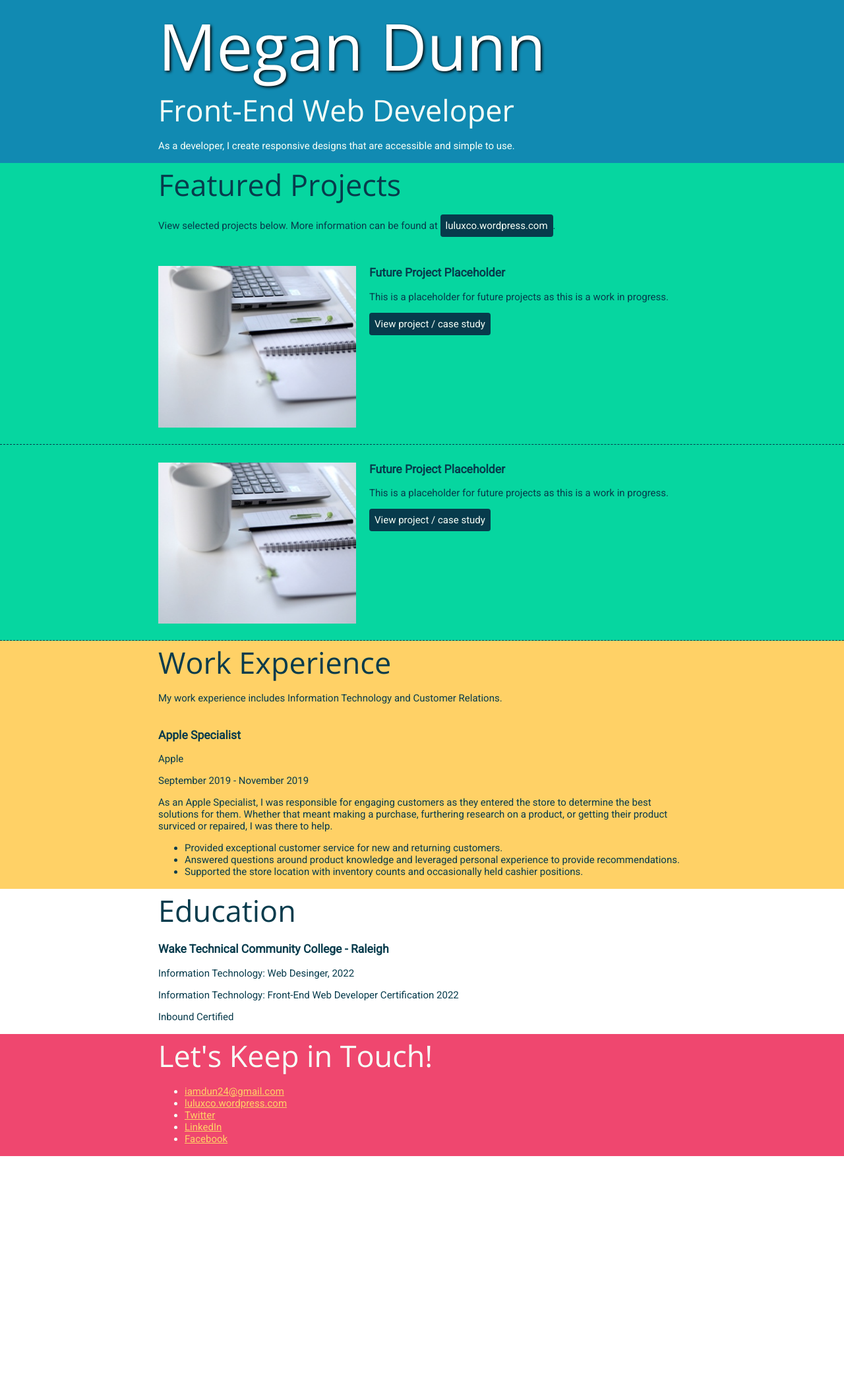
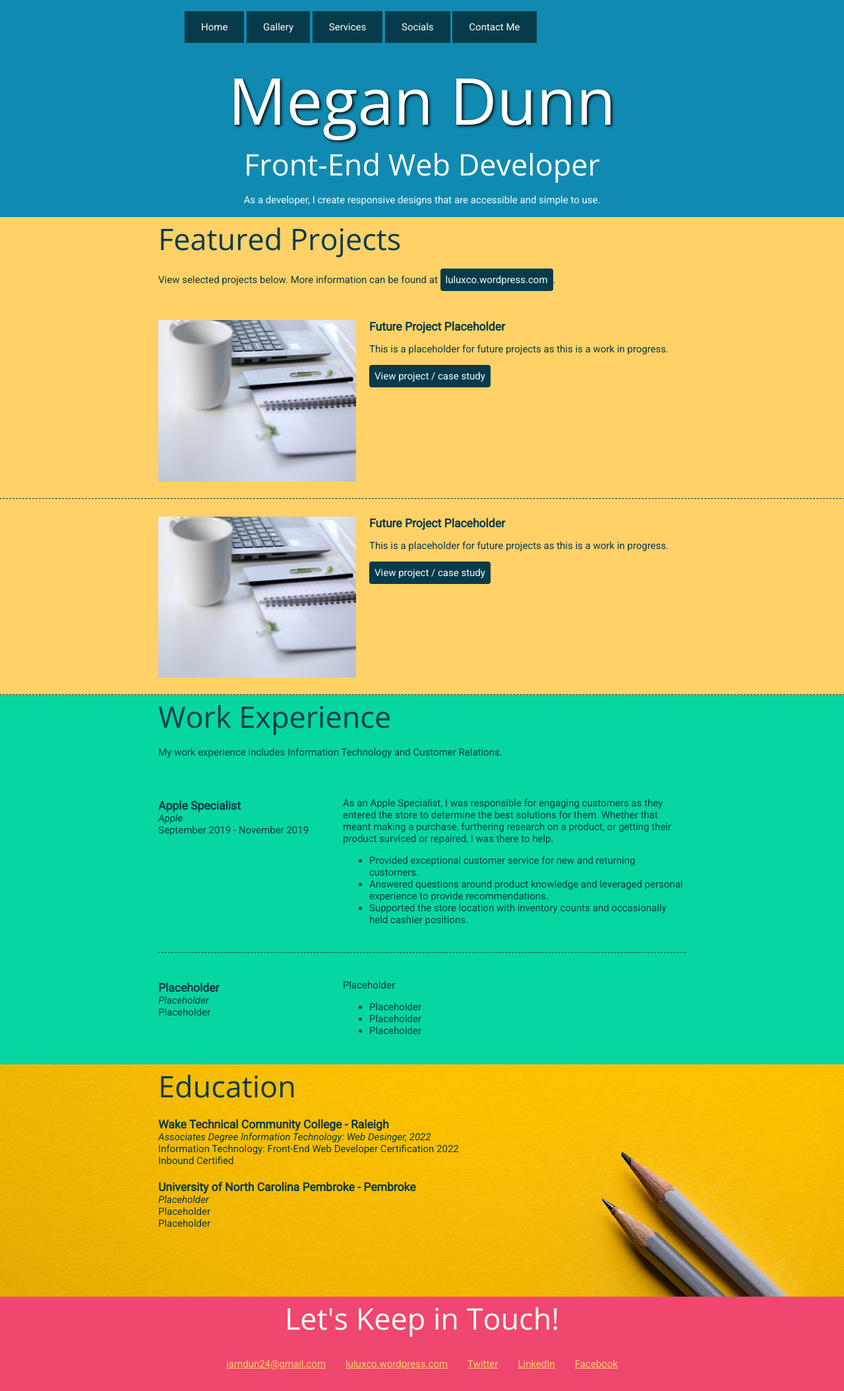
Before and after one commit to MeganVDunn/WebPortfolio, a plain HTML site: page index.html in a window 1280 px wide. Shown: the whole page at 66% size. Before the commit the page ends 1752 px from the top, so only its background shows below. Drawn offline with nearby package versions, Linux system fonts and the light colour scheme.

Commit message:
Add files via upload
hamburger menu and gallery grid

```diff
--- /dev/null
+++ b/css/mystyles.css
@@ -0,0 +1,152 @@
+/* Megan Dunn 04/02/2021 WEB 210 Hamburger Menu*/
+/*
+Color Pallete
+https://coolors.co/ef476f-ffd166-06d6a0-118ab2-073b4c
+#EF476F Paradise Pink
+#FFD166 Orange Yellow Crayola
+#06D6A0 Caribbean Green
+#118AB2 Blue NCS
+#073B4C Midnight Grean Eagle Green
+#f7fff7 Almost White
+*/
+
+
+/* mobile first */
+
+* {
+    margin: 0;							/* Set general page settings for font, margins and padding */
+    padding: 0;
+    font-family: sans-serif;
+}
+
+
+/* General page styles */
+h2 {
+    font-family: sans-serif;
+}
+footer {
+    background: #EF476F;
+    color: #f7fff7;
+    text-align: center;
+}
+/*Fixed Footer and Styles*/
+.footer {
+    position: relative;
+    left: 0;
+    bottom: 0;
+    width: 100%;
+    background: #EF476F;
+    color: #f7fff7;
+    text-align: center;
+ }
+/*Hamburger Menu and Style*/
+
+.menu-wrap {							/* .menu-wrap contains all parts of our responsive navigation */
+    height: 3em;						/* Set defaut height for navigation */
+    background-color: #118AB2;				/* Set background color for entire navigation (useful for horizontal menu)*/
+    padding: 10px 15px;					/* Set padding around navigation */
+    /*position: fixed;*/				/* Uncomment out this line to lock navigation to top of window when scolling */
+    width: 100%;						/* Have navigation fill entire horizontal space */
+}
+.menu-icon {
+    font-size: 2em;						/* Set size of hamburger menu icon */
+    color: #fff;						/* Set color of hamburger menu icon */
+}
+/*Navigation Bar and Styles*/
+
+nav {
+    position: absolute;					/* Absolute positions nav on page */
+    background-color: #118AB2;				/* Set background color for nav (useful when nav becomes vertical)*/
+    top: 3.5em;							/* Add space to top of screen so links are below hamburger icon */
+    left:0;								/* Navigation links should appear on left side of screen */
+    width: 100%;						/* Similar to .menu-wrap, nav should fill entire horizontal space */
+}
+nav ul {
+    list-style-type: none;				/* Get rid of bullets on unordered list (navigation links) */
+    max-height: 0em;					/* Section containing navigation links should be collapsed until hamburger menu icon is toggled */
+    overflow: hidden;					/* Content of collapsed section should be hidden */
+    transition: max-height 0.5s;		/* Transition between opening and closing of navigation should take 0.5 seconds */
+}
+nav ul li a {
+    display: block;						/* Links should be dispayed as block (eack link taking up its required space on a new line) */
+    padding: .75em 1.75em;				/* Set padding for each navigation link */
+    color: #fff;						/* Set color for navigation links */
+    text-decoration: none;				/* Get rid of underlines on navigation links */
+}
+nav ul li a:hover, nav ul li a:focus {
+    color: #EF476F;						/* Change color of link when hovered over or focused on */
+}
+/*Checkbox and Styles*/
+
+#checkbox {
+    display: none;						/* Although the checkbox functionality is needed, we don't want to see the actual checkbox */
+}
+#checkbox:checked ~ nav ul {
+    max-height: 11em;					/* When the checkbox is checked, expand the height of ul to reveal navigation */
+}
+/*Gallery grid/images/styles*/
+
+.row {
+  display: flex;
+  flex-wrap: wrap;
+  padding: 0 4px;
+  background-color: #FFD166;
+}
+
+/* Create four equal columns that sits next to each other */
+.column {
+  flex: 25%;
+  max-width: 25%;
+  padding: 0px;
+  background-color: #FFD166;
+}
+
+.column img {
+  margin-top: 8px;
+  vertical-align: middle;
+  width: 100%;
+}
+
+/* Responsive layout - makes a two column-layout instead of four columns */
+@media screen and (max-width: 800px) {
+    .column {
+      flex: 50%;
+      max-width: 50%;
+    }
+  }
+
+  /* Responsive layout - makes the two columns stack on top of each other instead of next to each other */
+  @media screen and (max-width: 600px) {
+    .column {
+      flex: 100%;
+      max-width: 100%;
+    }
+  }
+
+/* Responsive Hamburger Menu desktop/large screen settings */
+
+@media (min-width: 768px) { 			/* Media Query for larger screens */
+    .menu-icon {
+        display: none;					/* Hide hamburger menu icon on larger screens */
+    }
+    nav {
+        position: relative;
+        top: -1em;						/* Move navigation links up (as they no longer need to be below hamburger icon) */
+    }
+    nav ul {
+        max-height: 0.75em;				/* Adjust max-height to fit content horizontally rather than vertically */
+        padding: 15px 0;
+    }
+    nav ul li {
+        display: inline-block;			/* Display list items as an inline-block (on a single line) */
+        padding-left: 1em;				/* Add padding between horizontal links */
+    }
+
+/* Responsive layout - makes a two column-layout instead of four columns */
+@media screen and (max-width: 800px) {
+    .gallery {
+      flex: 50%;
+      max-width: 50%;
+    }
+
+}
--- a/css/styles.css
+++ b/css/styles.css
@@ -18,6 +18,12 @@ html{
 *,*:before, *:after {
     box-sizing: inherit;
 }
+html,body {
+    width: 100%;
+    margin: 0px;
+    padding: 0px;
+    overflow-x: hidden;
+}
 body {
     color: #073B4C;
     margin: 0;
@@ -35,9 +41,51 @@ a:hover {
     text-decoration: none;
 }
 .content-wrap {
-    width: 800px;
+    max-width: 800px;
+    width: 85%;
     margin: 0 auto;
     padding: 2px 0;
+}
+nav ul {
+    list-style: none;
+    text-align: left;
+    font: bold 12px/18px;
+}
+nav ul li {
+    display: inline-block;
+    position: relative;
+    padding: 15px 25px;
+    background: #073B4C;
+    cursor: pointer;
+}
+nav ul li:hover{
+    background: #90BEDE;
+    color: #073B4C;
+}
+nav ul li ul {
+    padding: 0;
+    position: absolute;
+    top: 48px;
+    left: -1000px;
+    width: 150px
+}
+nav ul li ul li {
+    background: #90BEDE;
+    display: block;
+    color: #f7fff7;
+}
+nav ul li ul li:hover {
+    background: #B0D1E8;
+}
+nav ul li:hover ul {
+    display: block;
+    left: 0px;
+}
+#checkbox {
+    display: none;						/* Although the checkbox functionality is needed, we don't want to see the actual checkbox */
+}
+#checkbox:checked ~ nav ul {
+    max-height: 11em;					/* When the checkbox is checked, expand the height of ul to reveal navigation */
 }
 h1 {
     font-size: 98px;
@@ -53,6 +101,26 @@ h1,h2 {
     font-weight: 400;
     margin: 0;
 }
+h3 {
+    margin-bottom: 0px;
+}
+.divider > section {
+    border-bottom: 1px dashed #073B4C;
+    padding: 25px 0;
+}
+.divider > section:last-of-type {
+    border-bottom: none;
+}
+.item-details h3 + p {
+    font-style: italic;
+}
+.item-details h3 ~ p {
+    margin: 0px;
+}
+.row {
+    background-color: #FFD166;
+    padding: 28px 20px;
+}
 /*Profile
 -----------------*/
 header {
@@ -63,8 +131,10 @@ header {
 /*Projects
 -----------------*/
 .projects {
-    background: #06D6A0;
+    background: #FFD166;
 }
+        /*Buttons
+-----------------*/
 .projects a {
     color: #f7fff7;
     background: #073B4C;
@@ -79,25 +149,31 @@ header {
 .project-item {
     overflow: hidden;
     border-bottom: 1px dashed #073B4C;
+    margin: 0 -1px;
     padding: 25px 0;
-    background: #06D6A0;
+    background: #FFD166;
 }
-.project-item img {
-    float: left;
-    margin-right: 20px;
-}
+
 .project-item h3 {
     margin-top: 0;
 }
 /*Work Experience
 -----------------*/
 .work-experience {
-    background: #FFD166;
-
+    background: #06D6A0;
 }
 
 /*Education
 -----------------*/
+.education {
+    background-image: url(../images/joanna-kosinska-unsplash.jpg);
+    background-size: cover;
+    background-position: top right;
+    padding-bottom: 100px;
+}
+.education p {
+    width: 60%;
+}
 
 /*Contact Info
 -----------------*/
@@ -105,3 +181,49 @@ footer {
     background: #EF476F;
     color: #f7fff7;
 }
+
+.contact-list {
+    list-style-type: none;
+    padding: 0%;
+}
+
+.contact-list a {
+    padding: 15px;
+    display: inline-block;
+}
+/*Styles for Hamburger
+-----------------*/
+
+/*Responsive
+-----------------*/
+@media screen and (min-width:750px) {
+    header, footer {
+        text-align: center;
+    }
+    .project-item img {
+        float: left;
+        margin-right: 20px;
+    }
+
+    .job-item {
+        display: grid;
+        grid-template-columns: 1fr 2fr;
+        column-gap: 20px;
+    }
+    .contact-list {
+        display: flex;
+        justify-content: center;
+    }
+}
+@media screen and (max-width:749px){
+    h1 {
+        font-size: 75px;
+        line-height: 75px;
+    }
+    h2 {
+        line-height: 75px;
+    }
+    .contact-list a {
+        padding: 5px;
+    }
+}
--- a/index.html
+++ b/index.html
@@ -10,8 +10,29 @@
   </head>
   <body>
     <main>
+
       <!-- ***********************  ABOUT / PROFILE  *********************** -->
       <header>
+        <!--********************** NAVIGATION BAR ************************** -->
+        <div class="content-wrap">
+        <nav>
+          <ul>
+            <li>Home</li>
+            <li>Gallery</li>
+            <li>
+              Services
+              <ul>
+                <li>Web Design</li>
+                <li>Web Site Updrade</li>
+                <li>Design Consulting</li>
+              </ul>
+            </li>
+            <li>Socials</li>
+            <li>Contact Me</li>
+          </ul>
+          </nav>
+          </div>
+              <!--********************** NAVIGATION BAR ************************** -->
         <div class="content-wrap">
           <h1>Megan Dunn</h1>
           <h2>Front-End Web Developer</h2>
@@ -20,7 +41,7 @@
         </header>
       <!-- ********************  PROJECTS / PORTFOLIO  ********************* -->
       <section class="projects">
-        <div class="content-wrap">
+        <div class="content-wrap divider">
           <h2>Featured Projects</h2>
           <p>View selected projects below. More information can be found at <a href="luluxco.wordpress.com">luluxco.wordpress.com</a>.</p>
          </div>
@@ -47,16 +68,22 @@
           <!-- End of Project block. -->
           <!-- ***********************  WORK EXPERIENCE  *********************** -->
       <section class="work-experience">
-        <div class="content-wrap">
+        <div class="content-wrap item-details divider">
           <h2>Work Experience</h2>
           <p>My work experience includes Information Technology and Customer Relations. </p>
       <!-- Copy this whole <section> block to add more jobs. -->
        </div>
        <section class="work-experience">
-        <div class="content-wrap">
+        <div class="content-wrap item-details divider">
+
+          <!--Job 1-->
+        <section class="job-item">
+          <div class="job-details">
             <h3>Apple Specialist</h3>
             <p>Apple</p>
             <p>September 2019 - November 2019</p>
+          </div>
+          <div class="job-summary">
             <p>As an Apple Specialist, I was responsible for engaging customers as they entered the store to determine the best solutions for them. Whether that meant making a purchase, furthering research on a product, or getting their product surviced or repaired, I was there to help.</p>
             <ul>
               <li>Provided exceptional customer service for new and returning customers.</li>
@@ -65,18 +92,44 @@
             </ul>
           </div>
         </section>
+         <!--Job 2-->
+         <section class="job-item">
+          <div class="job-details">
+            <h3>Placeholder</h3>
+            <p>Placeholder</p>
+            <p>Placeholder</p>
+          </div>
+          <div class="job-summary">
+            <p>Placeholder</p>
+            <ul>
+              <li>Placeholder</li>
+              <li>Placeholder</li>
+              <li>Placeholder</li>
+            </ul>
+          </div>
+        </section>
+          </div>
+        </section>
       </section>
       <!-- End of Job block. -->
       <!-- ******************  EDUCATION & CERTIFICATIONS ****************** -->
       <section class="education">
-        <div class="content-wrap">
+        <div class="content-wrap item-details">
           <h2>Education</h2>
           <!-- Copy this whole <section> block to add more schools. -->
 
             <h3>Wake Technical Community College - Raleigh</h3>
-            <p>Information Technology: Web Desinger, 2022</p>
+            <p>Associates Degree Information Technology: Web Desinger, 2022</p>
             <p>Information Technology: Front-End Web Developer Certification 2022</p>
             <p>Inbound Certified</p>
+        </div>
+          <div class="content-wrap item-details">
+            <!-- Copy this whole <section> block to add more schools. -->
+
+              <h3>University of North Carolina Pembroke - Pembroke</h3>
+              <p>Placeholder</p>
+              <p>Placeholder</p>
+              <p>Placeholder</p>
           </div>
           </section>
       <!-- End of School block. -->
@@ -85,7 +138,7 @@
         <div class="content-wrap">
           <h2>Let's Keep in Touch!</h2>
           <!-- Social media and contact links. Add or remove any networks. -->
-          <ul>
+          <ul class="contact-list">
             <li><a href="mailto:iamdun24@gmail.com">iamdun24@gmail.com</a></li>
             <li><a href="luluxco.wordpress.com" target="_blank">luluxco.wordpress.com</a></li>
             <li><a href="#" target="_blank">Twitter</a></li>
```
Also changed, not shown: gallery.html (added, +79 -0 lines), images/codesnippet.jpg (added), images/pamphlets.jpg (added), images/pinkbook.jpg (added), images/polaroids.jpg (added), images/purpleflora.jpg (added), images/typefont.jpg (added), images/whitebook.jpg (added). Lines whose indentation alone changed are shown as unchanged.
